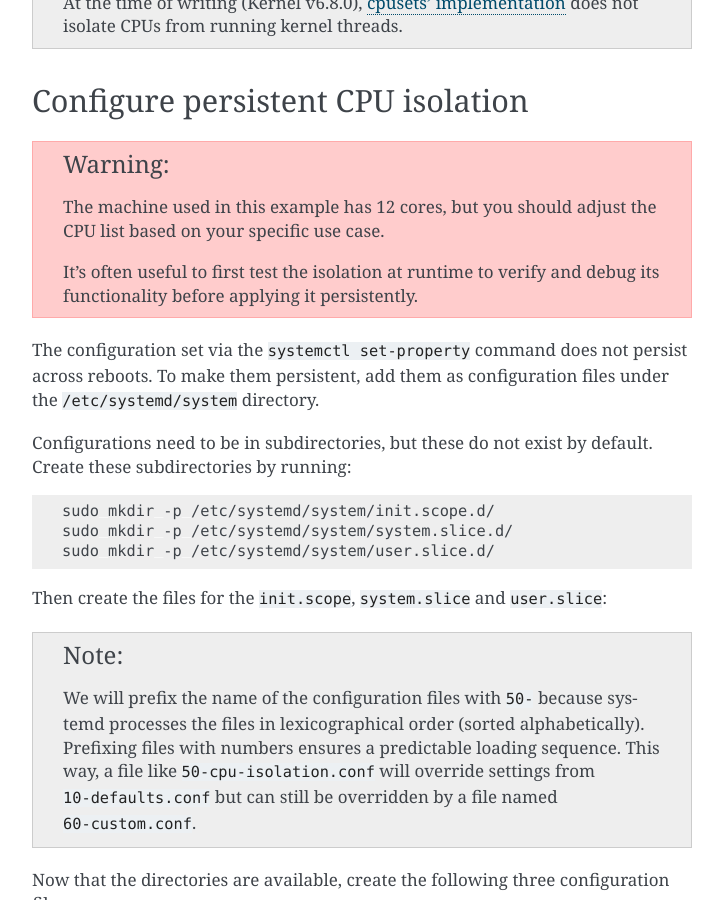
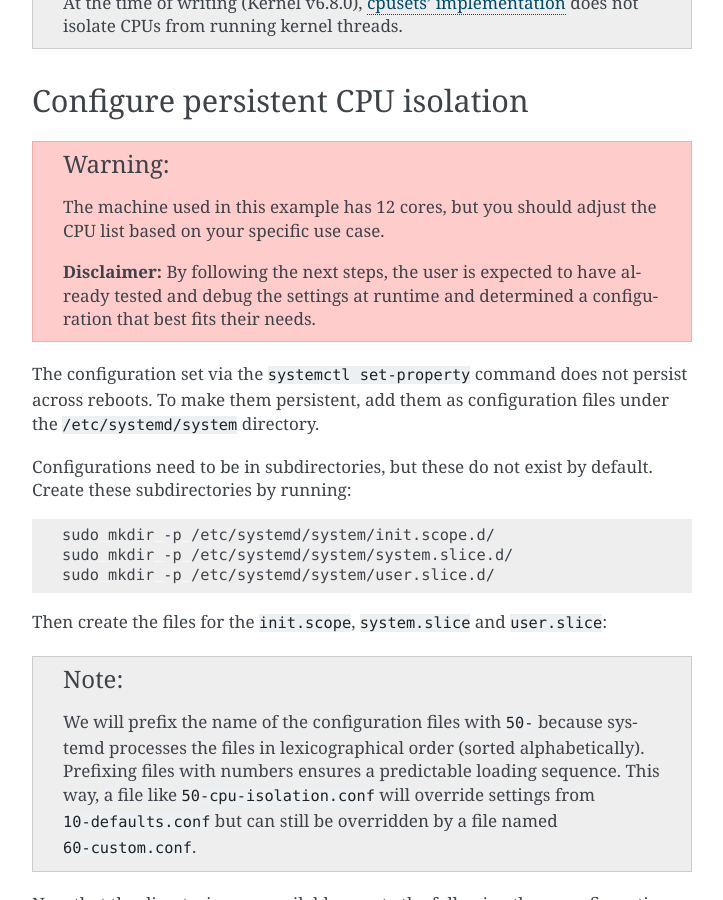
Before and after one commit to canonical/real-time-ubuntu-docs, a Sphinx documentation site: the page built from docs/how-to/using-cpusets.md, in a window 1280 px wide and 900 px high, scrolled down 2922 px. Shown: the whole window, without its empty margins (388-1111 px from the left). Built offline with Sphinx 7.4.7, drawn with Linux system fonts in a browser that asks for light colours.

Commit message:
feat: add disclaimer on testing with runtime cfg first
Signed-off-by: Lincoln Wallace <lincoln.wallace@canonical.com>

````diff
--- a/docs/how-to/using-cpusets.md
+++ b/docs/how-to/using-cpusets.md
@@ -143,7 +143,7 @@ At the time of writing (Kernel v6.8.0), [cpusets' implementation][kcommit_cpuset
 ```{warning}
 The machine used in this example has 12 cores, but you should adjust the CPU list based on your specific use case.
 
-It’s often useful to first test the isolation at runtime to verify and debug its functionality before applying it persistently.
+**Disclaimer:** By following the next steps, the user is expected to have already tested and debug the settings at runtime and determined a configuration that best fits their needs.
 ```
 
 The configuration set via the `systemctl set-property` command does not persist across reboots.
````
